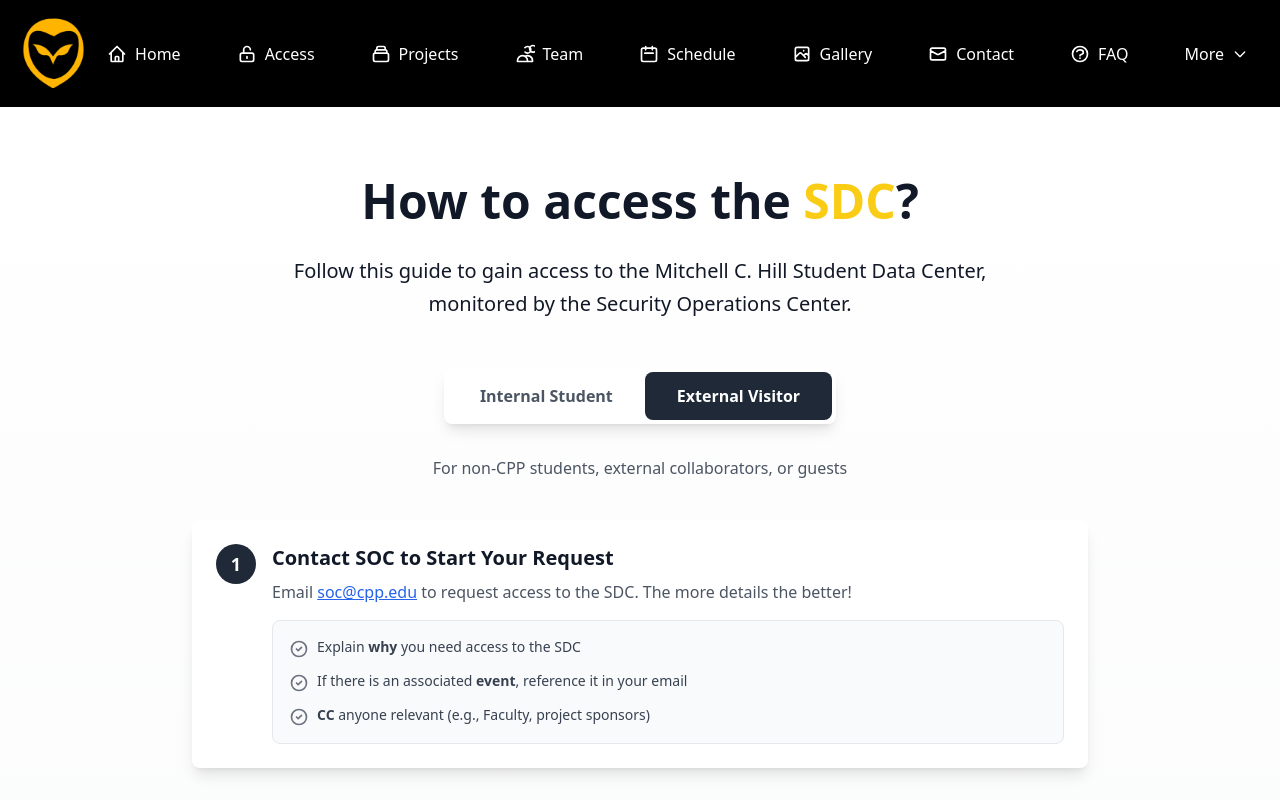
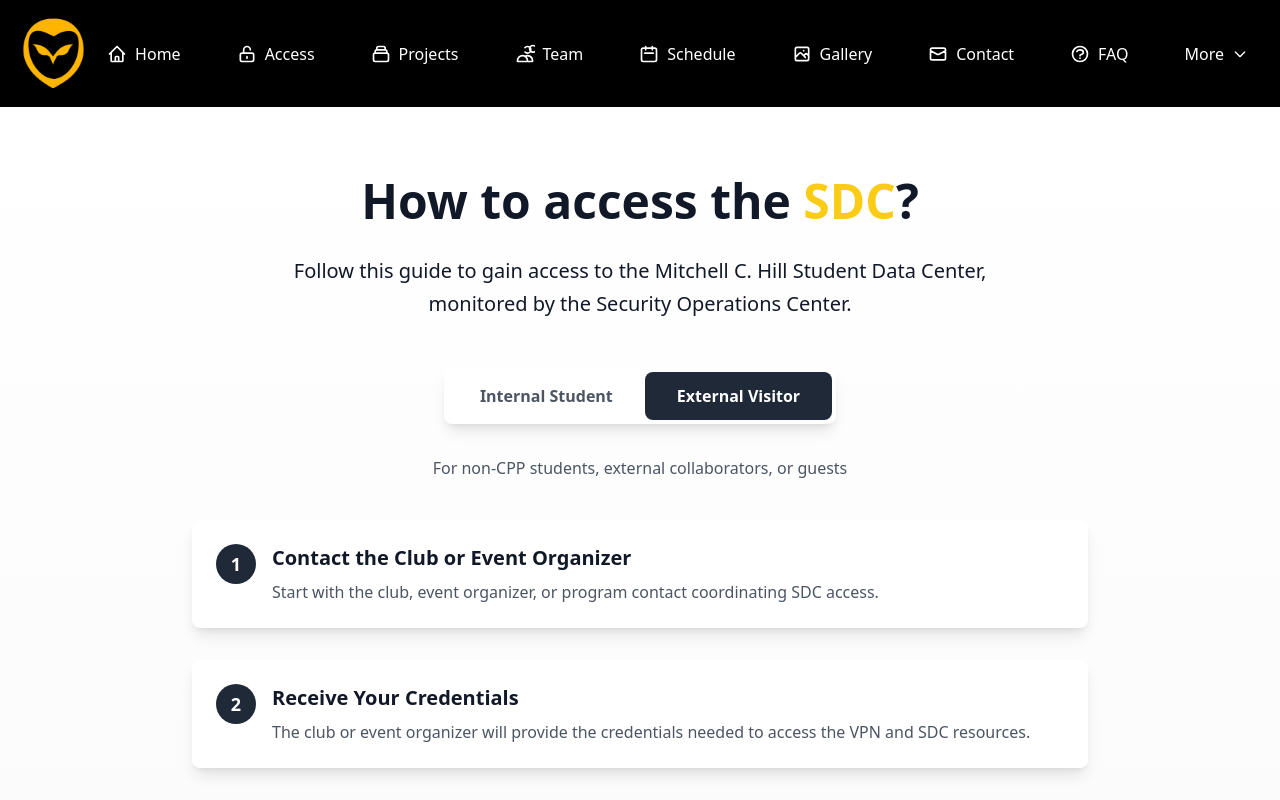
Before and after one commit to cpp-soc/static-site, a Next.js app in the folder app/: page /access in a window 1280 px wide. Both pictures are taken after a click on the button "External Visitor". Shown: the top 800 px of the page. Built offline with nearby package versions, Linux system fonts and the light colour scheme.

Commit message:
update sdc access external tab; get credentials from club instead of SOC

```diff
--- a/app/src/pages/access.tsx
+++ b/app/src/pages/access.tsx
@@ -593,7 +593,7 @@ const Access: React.FC = () => {
                     {/* External Visitor Steps */}
                     {selectedPath === "external" && (
                         <div className="max-w-4xl mx-auto space-y-8">
-                            {/* Step 1 - Contact SOC */}
+                            {/* Step 1 - Contact Organizer */}
                             <motion.div
                                 initial={{ opacity: 0, y: 20 }}
                                 animate={{ opacity: 1, y: 0 }}
@@ -605,35 +605,15 @@ const Access: React.FC = () => {
                                         1
                                     </div>
                                     <div className="flex-1">
-                                        <h3 className="text-xl font-semibold mb-2">Contact SOC to Start Your Request</h3>
-                                        <p className="text-gray-600 mb-4">
-                                            Email <a href="mailto:soc@cpp.edu" className="text-blue-600 hover:text-blue-800 underline font-medium">soc@cpp.edu</a> to request access to the SDC. The more details the better!
+                                        <h3 className="text-xl font-semibold mb-2">Contact the Club or Event Organizer</h3>
+                                        <p className="text-gray-600">
+                                            Start with the club, event organizer, or program contact coordinating SDC access.
                                         </p>
-                                        <div className="bg-gray-50 rounded-lg p-4 border border-gray-200 space-y-3">
-                                            <div className="flex items-start gap-2">
-                                                <svg className="w-5 h-5 text-gray-500 mt-0.5 flex-shrink-0" viewBox="0 0 24 24" fill="none" stroke="currentColor" strokeWidth="2">
-                                                    <path strokeLinecap="round" strokeLinejoin="round" d="M9 12l2 2 4-4m6 2a9 9 0 11-18 0 9 9 0 0118 0z" />
-                                                </svg>
-                                                <p className="text-gray-700 text-sm">Explain <strong>why</strong> you need access to the SDC</p>
-                                            </div>
-                                            <div className="flex items-start gap-2">
-                                                <svg className="w-5 h-5 text-gray-500 mt-0.5 flex-shrink-0" viewBox="0 0 24 24" fill="none" stroke="currentColor" strokeWidth="2">
-                                                    <path strokeLinecap="round" strokeLinejoin="round" d="M9 12l2 2 4-4m6 2a9 9 0 11-18 0 9 9 0 0118 0z" />
-                                                </svg>
-                                                <p className="text-gray-700 text-sm">If there is an associated <strong>event</strong>, reference it in your email</p>
-                                            </div>
-                                            <div className="flex items-start gap-2">
-                                                <svg className="w-5 h-5 text-gray-500 mt-0.5 flex-shrink-0" viewBox="0 0 24 24" fill="none" stroke="currentColor" strokeWidth="2">
-                                                    <path strokeLinecap="round" strokeLinejoin="round" d="M9 12l2 2 4-4m6 2a9 9 0 11-18 0 9 9 0 0118 0z" />
-                                                </svg>
-                                                <p className="text-gray-700 text-sm"><strong>CC</strong> anyone relevant (e.g., Faculty, project sponsors)</p>
-                                            </div>
-                                        </div>
                                     </div>
                                 </div>
                             </motion.div>
 
-                            {/* Step 2 - SOC Review */}
+                            {/* Step 2 - Receive Credentials */}
                             <motion.div
                                 initial={{ opacity: 0, y: 20 }}
                                 animate={{ opacity: 1, y: 0 }}
@@ -645,24 +625,15 @@ const Access: React.FC = () => {
                                         2
                                     </div>
                                     <div className="flex-1">
-                                        <h3 className="text-xl font-semibold mb-2">SOC Reviews Your Request</h3>
-                                        <p className="text-gray-600 mb-4">
-                                            SOC will review your request and send you an update regarding the status of your access request.
+                                        <h3 className="text-xl font-semibold mb-2">Receive Your Credentials</h3>
+                                        <p className="text-gray-600">
+                                            The club or event organizer will provide the credentials needed to access the VPN and SDC resources.
                                         </p>
-                                        <div className="bg-blue-50 rounded-lg p-4 border border-blue-100">
-                                            <div className="flex items-center gap-2 mb-2">
-                                                <svg className="w-5 h-5 text-blue-600" viewBox="0 0 24 24" fill="none" stroke="currentColor" strokeWidth="2">
-                                                    <path strokeLinecap="round" strokeLinejoin="round" d="M3 8l7.89 5.26a2 2 0 002.22 0L21 8M5 19h14a2 2 0 002-2V7a2 2 0 00-2-2H5a2 2 0 00-2 2v10a2 2 0 002 2z" />
-                                                </svg>
-                                                <p className="font-medium text-blue-900">Check Your Inbox</p>
-                                            </div>
-                                            <p className="text-sm text-blue-700">You will receive an email update from SOC regarding your request status.</p>
-                                        </div>
                                     </div>
                                 </div>
                             </motion.div>
 
-                            {/* Step 3 - Receive Credentials + Installation */}
+                            {/* Step 3 - Installation */}
                             <motion.div
                                 initial={{ opacity: 0, y: 20 }}
                                 animate={{ opacity: 1, y: 0 }}
@@ -674,33 +645,14 @@ const Access: React.FC = () => {
                                         3
                                     </div>
                                     <div className="flex-1">
-                                        <h3 className="text-xl font-semibold mb-2">Receive Your Credentials & Install GlobalProtect</h3>
+                                        <h3 className="text-xl font-semibold mb-2">Download & Install GlobalProtect</h3>
                                         <p className="text-gray-600 mb-4">
-                                            Due to the nature of your external account, we generate <strong>VPN Credentials</strong> and your <strong>SDC Account Credentials</strong> with an expiration date.
+                                            Visit <a href="https://vpn.sdc.cpp.edu" target="_blank" rel="noopener noreferrer" className="text-blue-600 hover:text-blue-800 underline font-medium">vpn.sdc.cpp.edu</a> to download GlobalProtect VPN client for your operating system.
                                         </p>
-
-                                        {/* Credentials Info Box */}
-                                        <div className="bg-amber-50 rounded-lg p-4 border border-amber-200 mb-6">
-                                            <div className="flex items-start gap-3">
-                                                <svg className="w-6 h-6 text-amber-600 flex-shrink-0 mt-0.5" viewBox="0 0 24 24" fill="none" stroke="currentColor" strokeWidth="2">
-                                                    <path strokeLinecap="round" strokeLinejoin="round" d="M15 7a2 2 0 012 2m4 0a6 6 0 01-7.743 5.743L11 17H9v2H7v2H4a1 1 0 01-1-1v-2.586a1 1 0 01.293-.707l5.964-5.964A6 6 0 1121 9z" />
-                                                </svg>
-                                                <div>
-                                                    <p className="font-medium text-amber-800 mb-1">Credentials Delivered via Email</p>
-                                                    <p className="text-sm text-amber-700">
-                                                        You will receive your credentials from either <strong>soc@cpp.edu</strong> or <strong>noreply@calpolysoc.org</strong>
-                                                    </p>
-                                                </div>
-                                            </div>
-                                        </div>
 
                                         {/* Divider */}
                                         <div className="border-t border-gray-200 pt-5 mt-2">
                                             <h4 className="font-semibold text-gray-800 mb-3">Download & Install GlobalProtect VPN</h4>
-                                            <p className="text-gray-600 mb-4">
-                                                {/* Visit <a href="https://vpn.connect.cpp.edu" target="_blank" rel="noopener noreferrer" className="text-blue-600 hover:text-blue-800 underline font-medium">vpn.connect.cpp.edu</a> to download a VPN client for your operating system. */}
-                                                Attached will in the email from above will be a link to download the GlobalProtect VPN client for your operating system.
-                                            </p>
 
                                             {/* OS Tabs - Pill Style */}
                                             <div className="inline-flex bg-gray-100 rounded-full p-1 mb-6">
@@ -959,7 +911,7 @@ const Access: React.FC = () => {
                                                         </svg>
                                                         <p className="font-medium text-blue-900">Sign In</p>
                                                     </div>
-                                                    <p className="text-sm text-blue-700">Use your <strong>VPN credentials</strong> provided via email (not CPP SSO)</p>
+                                                    <p className="text-sm text-blue-700">Use the credentials provided by the club or event organizer (not CPP SSO)</p>
                                                 </div>
                                             </div>
 
```
